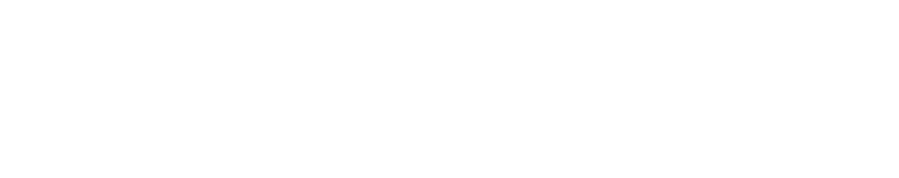
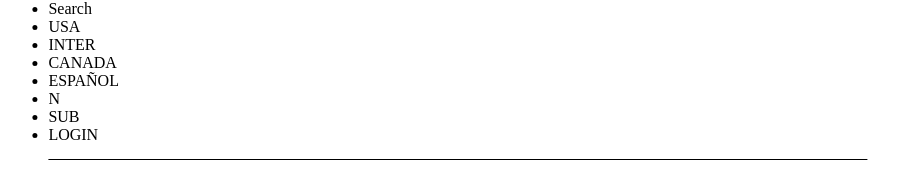
Before and after one commit to jack-kaenif/NewYorkTimes-Clon, a plain HTML site: page index.html in a window 1280 px wide. Shown: the whole page, without its empty margins (182-1081 px from the left). Drawn offline with Linux system fonts and the light colour scheme.

Commit message:
Heder V2

```diff
--- a/index.html
+++ b/index.html
@@ -10,7 +10,14 @@
     <header>
         <nav>
             <ul>
-                <li><a href=""></a></li>
+                <li><a href=""></a>Search</li>
+                <li><a href=""></a>USA</li>
+                <li><a href=""></a>INTER</li>
+                <li><a href=""></a>CANADA</li>
+                <li><a href=""></a>ESPAÑOL</li>
+                <li><a href=""></a>N</li>
+                <li><a href=""></a>SUB</li>
+                <li><a href=""></a>LOGIN</li>
             </ul>
         </nav>
     </header>
--- a/style.css
+++ b/style.css
@@ -5,13 +5,19 @@
 }
 
 header {
-
+    position: absolute;
+    height: 10rem;
+    width: 64vw;
+    left: 50vw;
+    transform: translate(-50%);
+    border-bottom: 1px solid black;
 }
 
 nav {
+    display: flex;
 
 }
 
 li {
-
+    text-decoration: none;
 }
```
